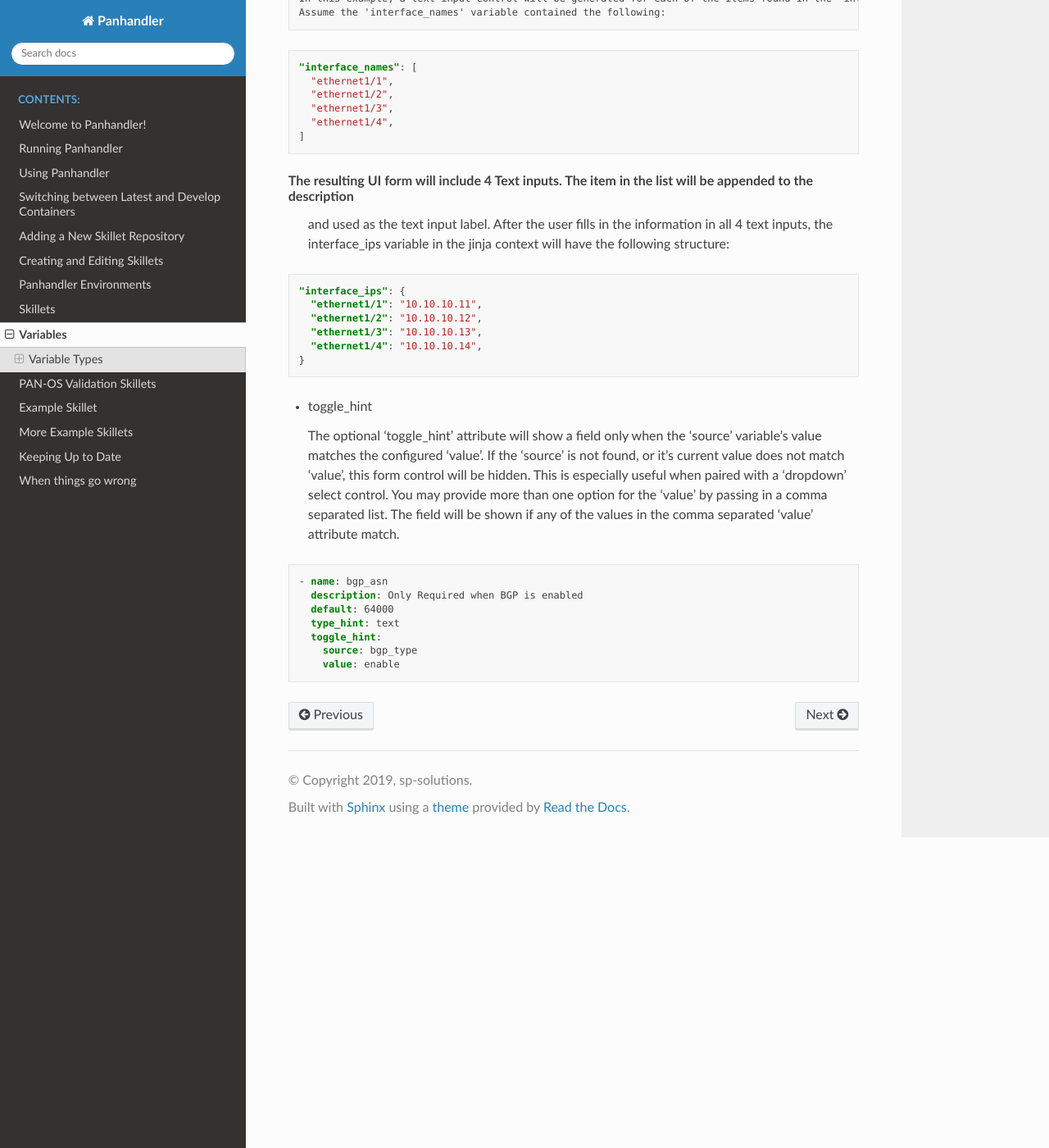
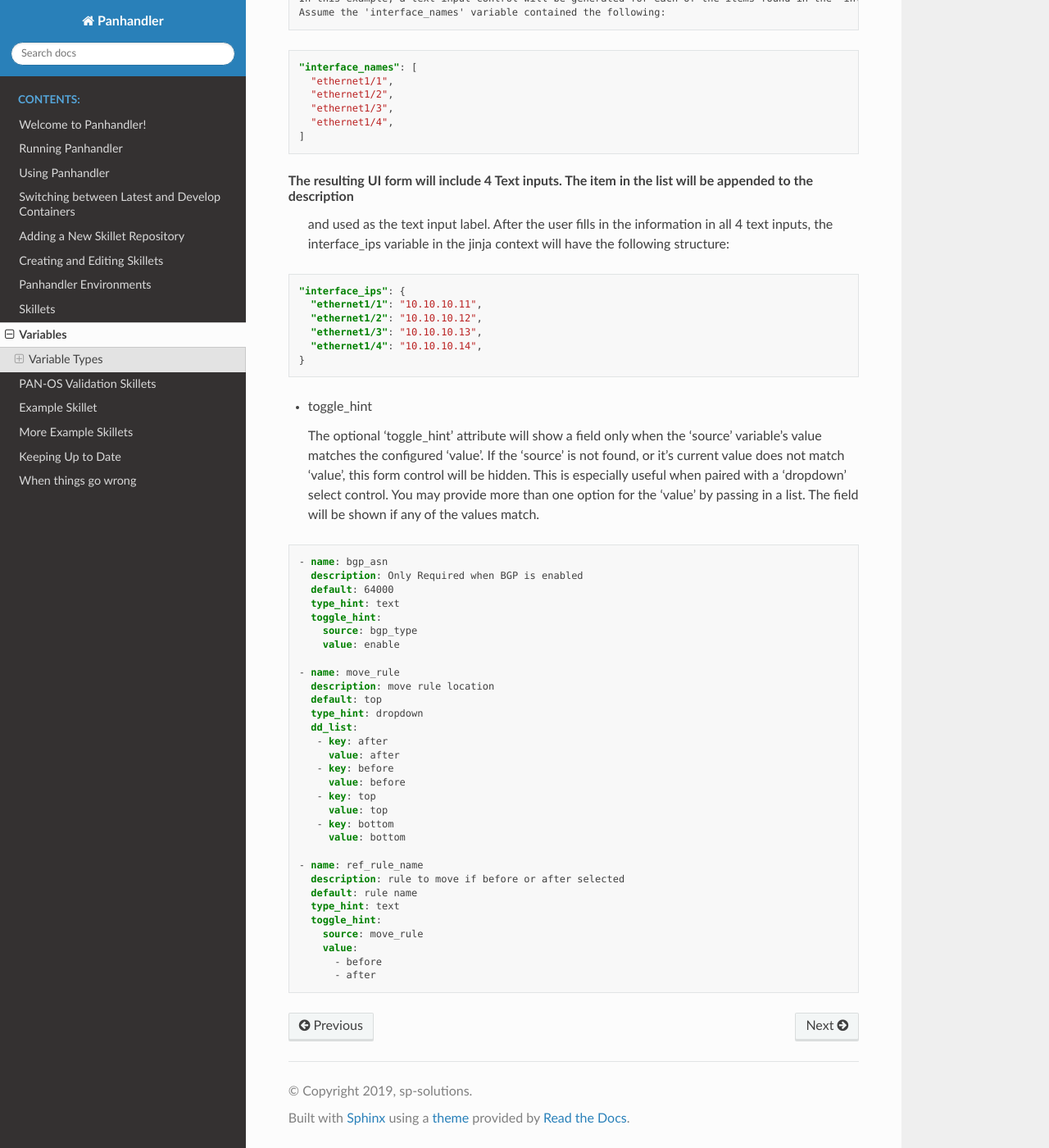
Before and after one commit to PaloAltoNetworks/panhandler, a Sphinx documentation site: the page built from docs/variables.rst, in a window 1280 px wide and 1400 px high, scrolled down 5993 px. Shown: the whole window at 82% size. Built offline with Sphinx 7.4.7 and the Read the Docs theme 2.0.0, drawn with Linux system fonts in a browser that asks for light colours; pages that are not in the unit, such as notebooks, are missing from menus.

Commit message:
better list support for toggle_hint #85

```diff
--- a/docs/variables.rst
+++ b/docs/variables.rst
@@ -344,8 +344,8 @@
   The optional 'toggle_hint' attribute will show a field only when the 'source' variable's value matches the
   configured 'value'. If the 'source' is not found, or it's current value does not match 'value', this form
   control will be hidden. This is especially useful when paired with a 'dropdown' select control. You may provide
-  more than one option for the 'value' by passing in a comma separated list. The field will be shown if any of the
-  values in the comma separated 'value' attribute match.
+  more than one option for the 'value' by passing in a list. The field will be shown if any of the
+  values match.
 
 .. code-block:: yaml
 
@@ -356,3 +356,27 @@
         toggle_hint:
           source: bgp_type
           value: enable
+
+      - name: move_rule
+        description: move rule location
+        default: top
+        type_hint: dropdown
+        dd_list:
+         - key: after
+           value: after
+         - key: before
+           value: before
+         - key: top
+           value: top
+         - key: bottom
+           value: bottom
+
+      - name: ref_rule_name
+        description: rule to move if before or after selected
+        default: rule name
+        type_hint: text
+        toggle_hint:
+          source: move_rule
+          value:
+            - before
+            - after
```
